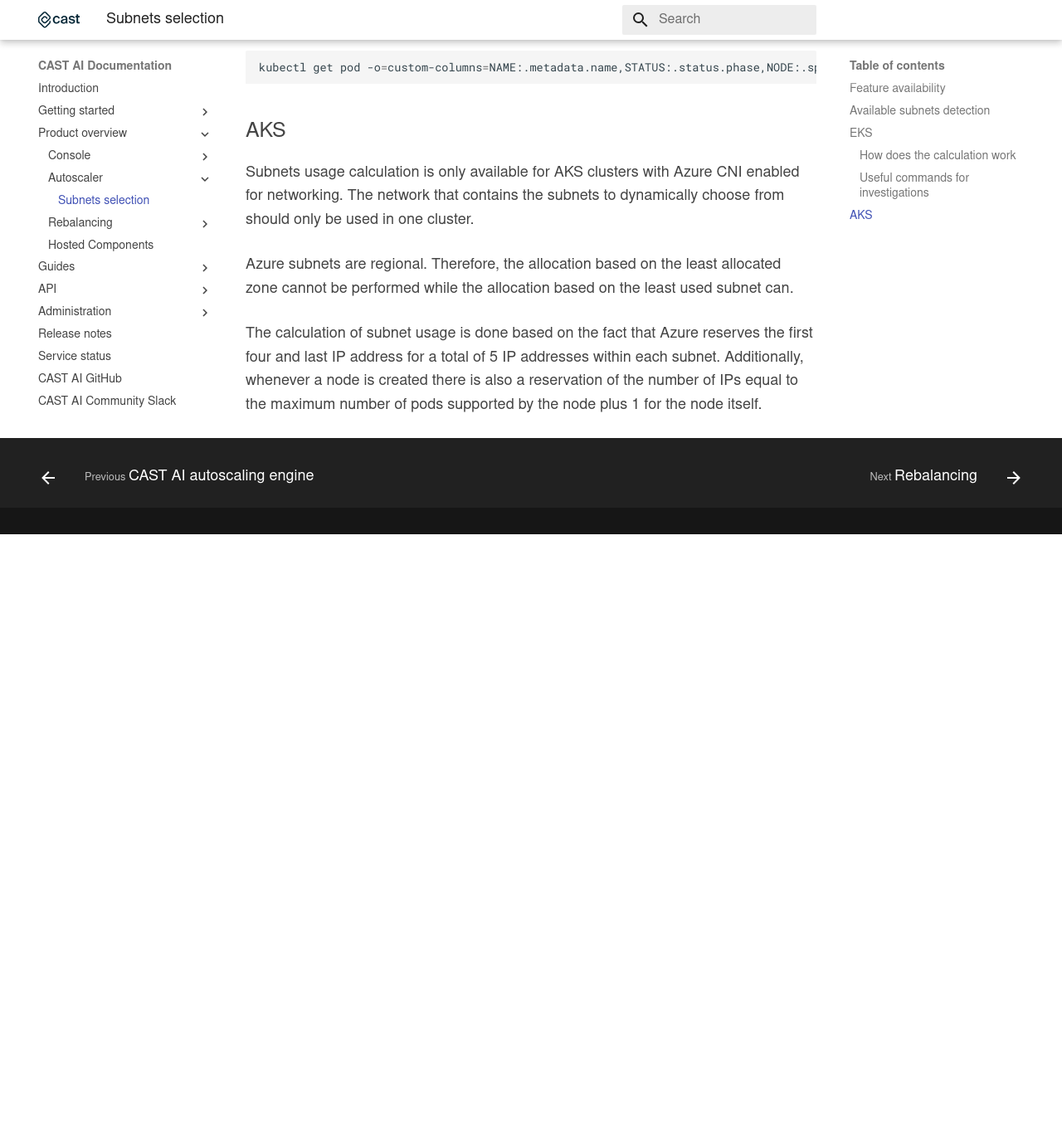
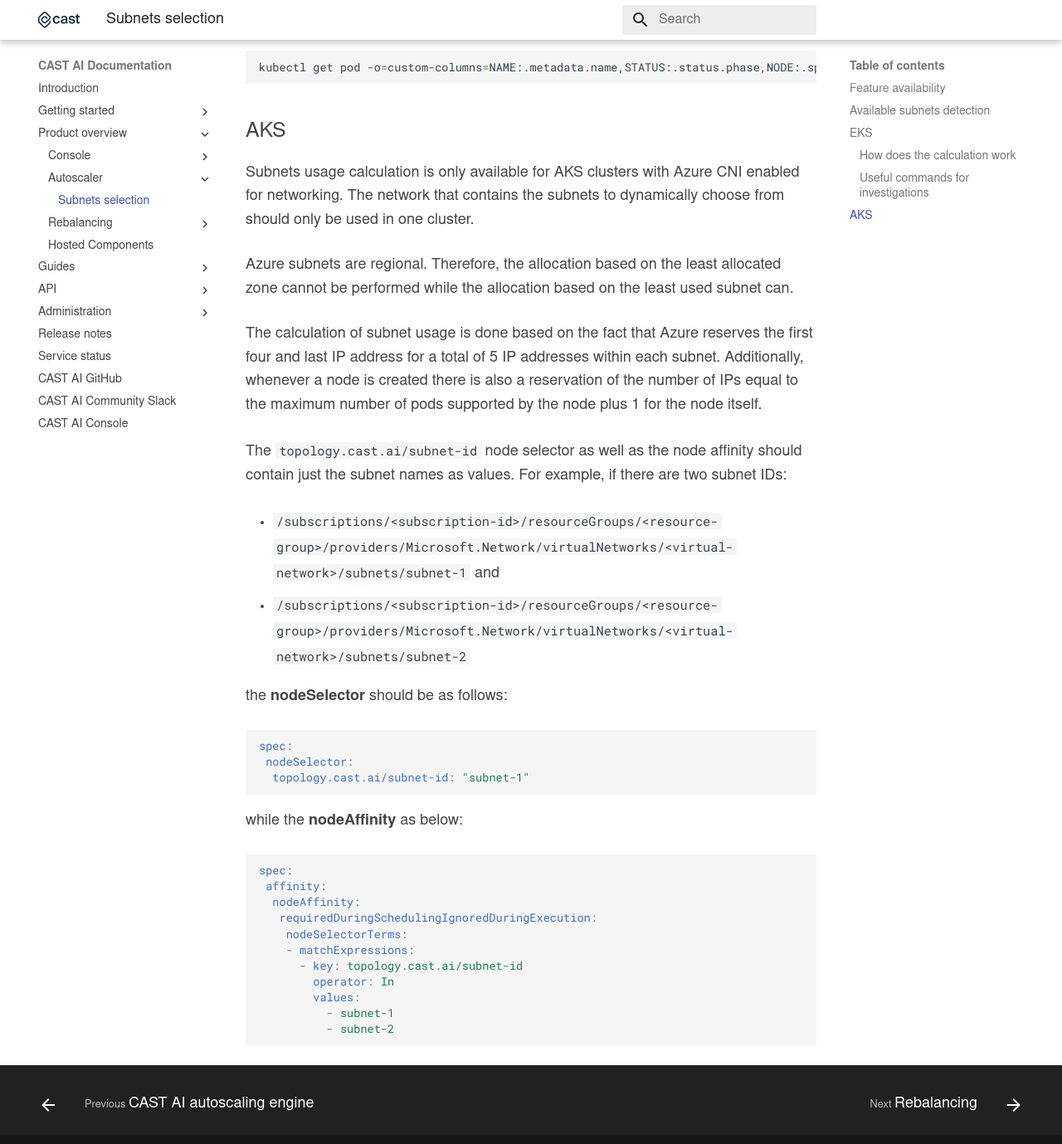
Before and after one commit to castai/docs, an MkDocs documentation site: the page built from docs/product-overview/autoscaler/features/subnets.md, in a window 1280 px wide and 1400 px high, scrolled down 3072 px. Shown: the top 1379 px of the window at 83% size. Built offline with MkDocs 1.6.1 and Material for MkDocs 9.7.7, drawn with Linux system fonts in a browser that asks for light colours; some web fonts are replaced; before the commit the page ends 3716 px from its top, so only the background shows below that.

Commit message:
Clarify the usage of node selectors and affinities for subnet selection for AKS clusters (#243)

````diff
--- a/docs/product-overview/autoscaler/features/subnets.md
+++ b/docs/product-overview/autoscaler/features/subnets.md
@@ -86,3 +86,32 @@
 Azure subnets are regional. Therefore, the allocation based on the least allocated zone cannot be performed while the allocation based on the least used subnet can.
 
 The calculation of subnet usage is done based on the fact that Azure reserves the first four and last IP address for a total of 5 IP addresses within each subnet. Additionally, whenever a node is created there is also a reservation of the number of IPs equal to the maximum number of pods supported by the node plus 1 for the node itself.
+
+The `topology.cast.ai/subnet-id` node selector as well as the node affinity should contain just the subnet names as values. For example, if there are two subnet IDs:
+
+* `/subscriptions/<subscription-id>/resourceGroups/<resource-group>/providers/Microsoft.Network/virtualNetworks/<virtual-network>/subnets/subnet-1` and
+* `/subscriptions/<subscription-id>/resourceGroups/<resource-group>/providers/Microsoft.Network/virtualNetworks/<virtual-network>/subnets/subnet-2`
+
+the **nodeSelector** should be as follows:
+
+```yaml
+spec:
+ nodeSelector:
+  topology.cast.ai/subnet-id: "subnet-1"
+```
+
+while the **nodeAffinity** as below:
+
+```yaml
+spec:
+ affinity:
+  nodeAffinity:
+   requiredDuringSchedulingIgnoredDuringExecution:
+    nodeSelectorTerms:
+    - matchExpressions:
+      - key: topology.cast.ai/subnet-id
+        operator: In
+        values:
+          - subnet-1
+          - subnet-2
+```
````
